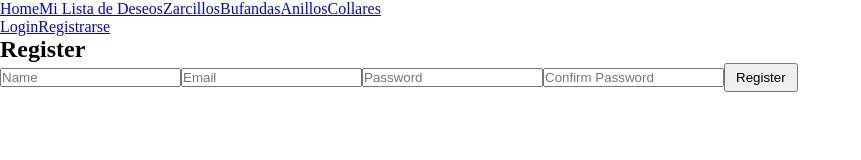
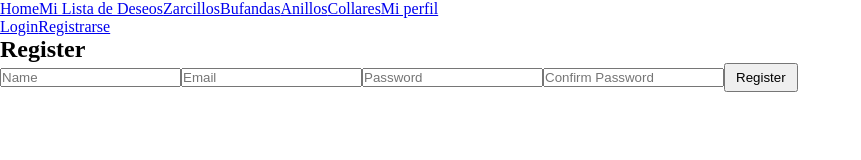
Before and after one commit to NeyleCM/ProyectoFinalFront-FullStack, a React (Vite) app: page /register in a window 1280 px wide. Shown: the top 160 px of the page, without its empty margins (0-861 px from the left). Built offline with nearby package versions, Linux system fonts and the light colour scheme.

Commit message:
prueba cambiando ruta de /profile a /authProfille y funciona

```diff
--- a/src/App.jsx
+++ b/src/App.jsx
@@ -24,7 +24,7 @@ const App = () => {
         <Route path="/" element={<Home />} />
         <Route path="/login" element={<Login />} />
         <Route path="/register" element={<RegisterUser />} />
-        <Route path="/profile" element={<Profile />} />
+        <Route path="/auth/profile" element={<Profile />} />
         <Route
             path="/dashboard"
             element={<PrivateRoute>
--- a/src/components/Navbar.jsx
+++ b/src/components/Navbar.jsx
@@ -33,6 +33,7 @@ const Navbar = () => {
         {categories.map((category) => (
           <Link key={category} to={`/category/${category}`}>{category}</Link>
         ))}
+        <Link to="/auth/profile">Mi perfil</Link>
 
         {user ? (
           <>
```
